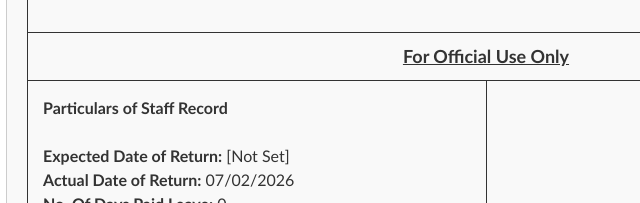
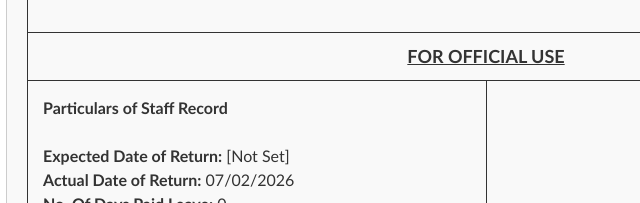
Before and after one commit to CoodeCrafters/Al-Eid-International-Logistic-Company, a plain HTML site: page frontend/Advice of Return from Leave.html in a window 1280 px wide. Shown: the part 2240-2443 px from the top of the page, 154-794 px from the left. Drawn offline with nearby package versions, Linux system fonts and the light colour scheme; a web font is replaced by a local one.

Commit message:
Update Advice of Return from Leave.html

```diff
--- a/frontend/Advice of Return from Leave.html
+++ b/frontend/Advice of Return from Leave.html
@@ -699,7 +699,7 @@
                         text-decoration: underline;
                         font-size: 18px;
                     ">
-                        For Official Use Only
+                        FOR OFFICIAL USE
                     </td>
                 </tr>
 
```
